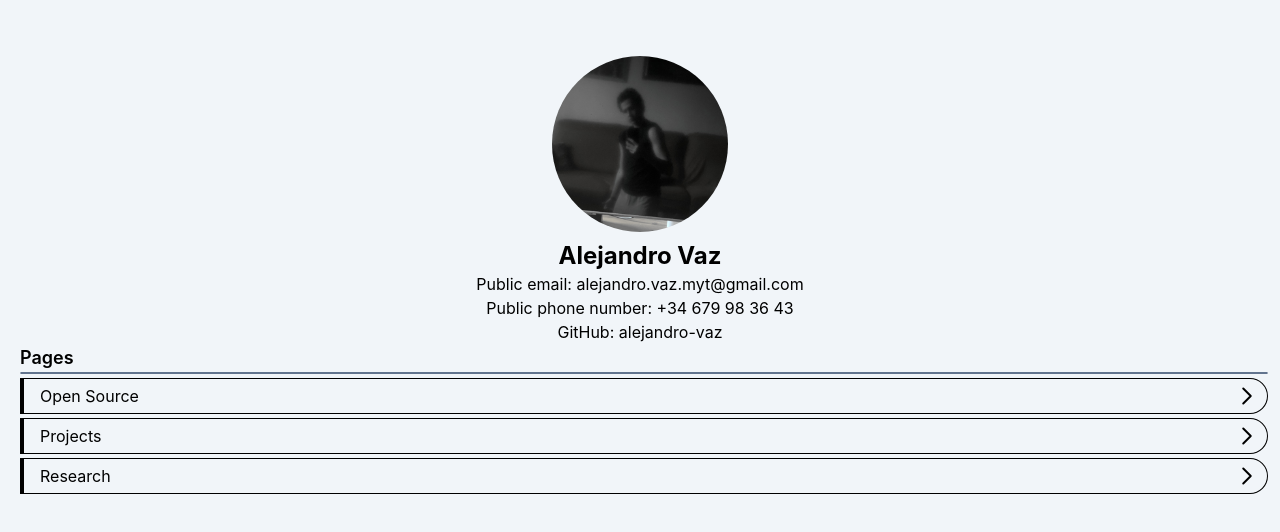
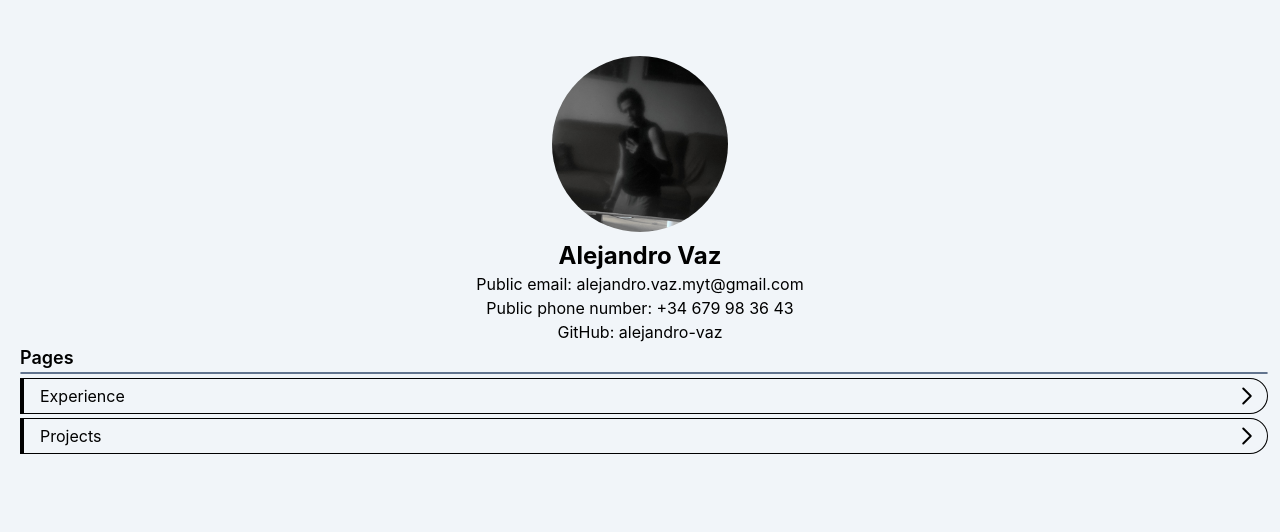
Before and after one commit to alejandro-vaz/alejandro-vaz, a React (Create React App) app: page / in a window 1280 px wide. Shown: the top 532 px of the page. Built offline with nearby package versions, Linux system fonts and the light colour scheme.

Commit message:
fix: cards on home

```diff
--- a/src/pages/Home.tsx
+++ b/src/pages/Home.tsx
@@ -40,8 +40,7 @@ function Header(): React.ReactNode {return (<>
 export default function Home(): React.ReactNode {return (<>
     <Header/>
     <Section name="Pages">
-        <Card type="page" to="/opensource">Open Source</Card>
+        <Card type="page" to="/experience">Experience</Card>
         <Card type="page" to="/projects">Projects</Card>
-        <Card type="page" to="/research">Research</Card>
     </Section>
 </>)}
```
